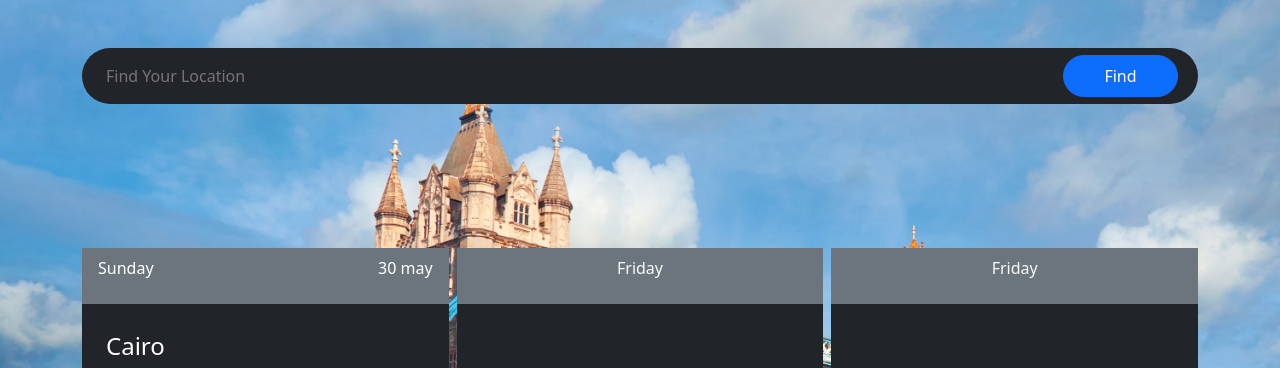
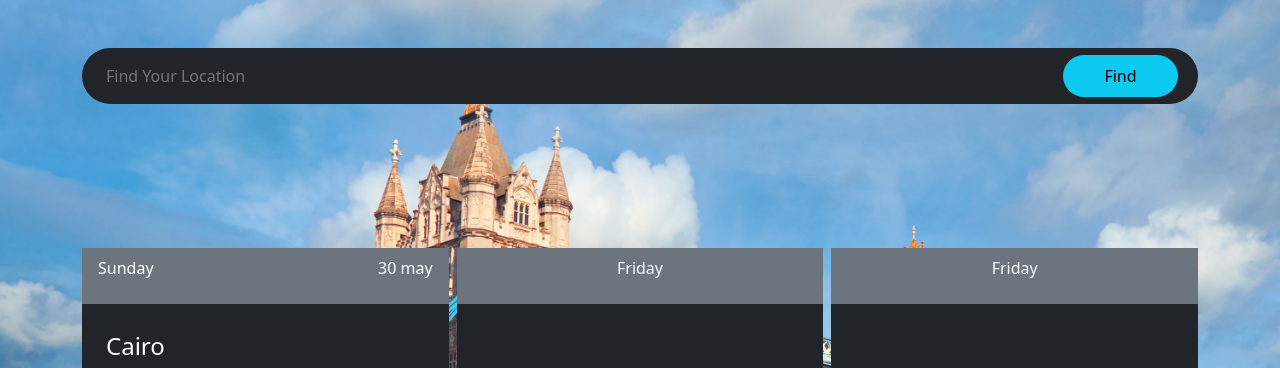
Before and after one commit to rana-m-h/Weather, a plain HTML site: page index.html in a window 1280 px wide. Shown: the top 368 px of the page. Drawn offline with Linux system fonts and the light colour scheme; no server answers; files whose address does not match are found by name.

Commit message:
second commit

```diff
--- a/index.html
+++ b/index.html
@@ -17,7 +17,7 @@
 
     <input type="text" class="w-100 mx-auto  border-0 py-3 px-4 mb-5 text-white bg-dark mt-5"   placeholder="Find Your Location"    id="search">
 
-    <button class="btn btn-primary " id="button">Find</button>
+    <button class="btn btn-info " id="button">Find</button>
 
 
 </div>
```
